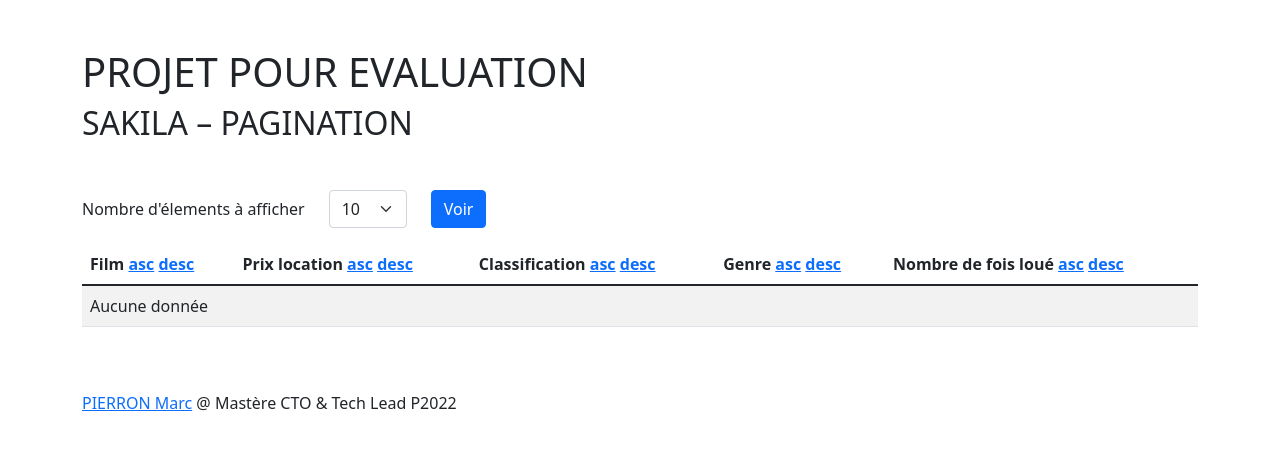
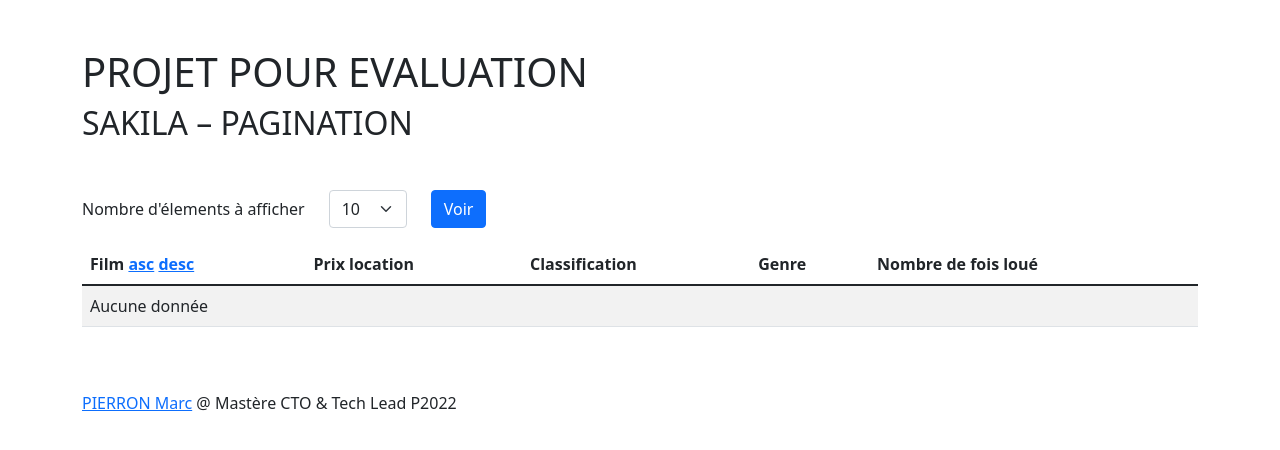
Before and after one commit to PIERRONMarc/HETIC_pagination, a PHP site: page / in a window 1280 px wide. Shown: the top 450 px of the page. Run offline with PHP 8.4, Linux system fonts and the light colour scheme; data that the repository does not hold is empty.

Commit message:
fix: remove the possibility to order certain columns because of weird side effects

```diff
--- a/template/view.php
+++ b/template/view.php
@@ -42,26 +42,10 @@
                         <a href="?direction=asc&field=1&page=1<?= isset($_GET['limit']) ? '&limit='.$_GET['limit'] : '' ?>">asc</a>
                         <a href="?direction=desc&field=1&page=1<?= isset($_GET['limit']) ? '&limit='.$_GET['limit'] : '' ?>">desc</a>
                     </th>
-                    <th>
-                        Prix location
-                        <a href="?direction=asc&field=2&page=1<?= isset($_GET['limit']) ? '&limit='.$_GET['limit'] : '' ?>">asc</a>
-                        <a href="?direction=desc&field=2&page=1<?= isset($_GET['limit']) ? '&limit='.$_GET['limit'] : '' ?>">desc</a>
-                    </th>
-                    <th>
-                        Classification
-                        <a href="?direction=asc&field=3&page=1<?= isset($_GET['limit']) ? '&limit='.$_GET['limit'] : '' ?>">asc</a>
-                        <a href="?direction=desc&field=3&page=1<?= isset($_GET['limit']) ? '&limit='.$_GET['limit'] : '' ?>">desc</a>
-                    </th>
-                    <th>
-                        Genre
-                        <a href="?direction=asc&field=4&page=1<?= isset($_GET['limit']) ? '&limit='.$_GET['limit'] : '' ?>">asc</a>
-                        <a href="?direction=desc&field=4&page=1<?= isset($_GET['limit']) ? '&limit='.$_GET['limit'] : '' ?>">desc</a>
-                    </th>
-                    <th>
-                        Nombre de fois loué
-                        <a href="?direction=asc&field=5&page=1<?= isset($_GET['limit']) ? '&limit='.$_GET['limit'] : '' ?>">asc</a>
-                        <a href="?direction=desc&field=5&page=1<?= isset($_GET['limit']) ? '&limit='.$_GET['limit'] : '' ?>">desc</a>
-                    </th>
+                    <th>Prix location</th>
+                    <th>Classification</th>
+                    <th>Genre</th>
+                    <th>Nombre de fois loué</th>
                 </tr>
                 </thead>
                 <tbody>
```
